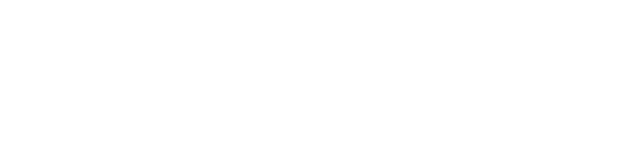
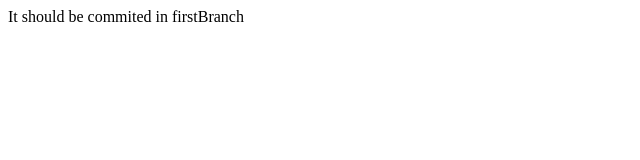
Before and after one commit to yraj/third, a plain HTML site: page index.html in a window 1280 px wide. Shown: the whole page, without its empty margins (0-640 px from the left). Drawn offline with Linux system fonts and the light colour scheme.

Commit message:
I commited it to firstBranch very first time

```diff
--- a/index.html
+++ b/index.html
@@ -1,2 +1,3 @@
 <html>
+	It should be commited in firstBranch
 </html>
```
